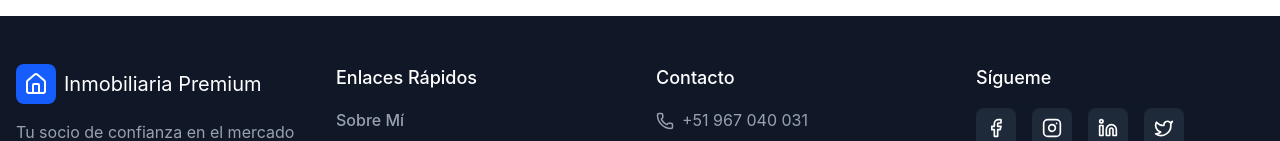
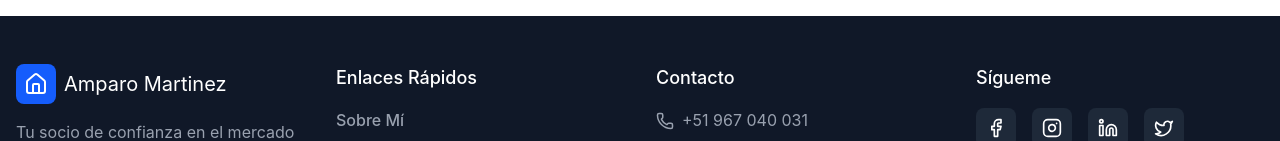
Before and after one commit to Incarri/ProyectoPaginaWeb, a React (Vite) app: page / in a window 1280 px wide. Shown: the part 5727-5868 px from the top of the page. Built offline with nearby package versions, Linux system fonts and the light colour scheme; no server answers; the database is empty.

Commit message:
Cambio en el footer minimo

```diff
--- a/src/app/components/Footer.tsx
+++ b/src/app/components/Footer.tsx
@@ -13,7 +13,7 @@
               <div className="flex items-center justify-center w-10 h-10 bg-blue-600 rounded-lg">
                 <Home size={24} />
               </div>
-              <span className="text-xl">Inmobiliaria Premium</span>
+              <span className="text-xl">{agent.name}</span>
             </div>
             <p className="text-gray-400">
               Tu socio de confianza en el mercado inmobiliario. Haciendo realidad el sueño de tu hogar perfecto.
```
